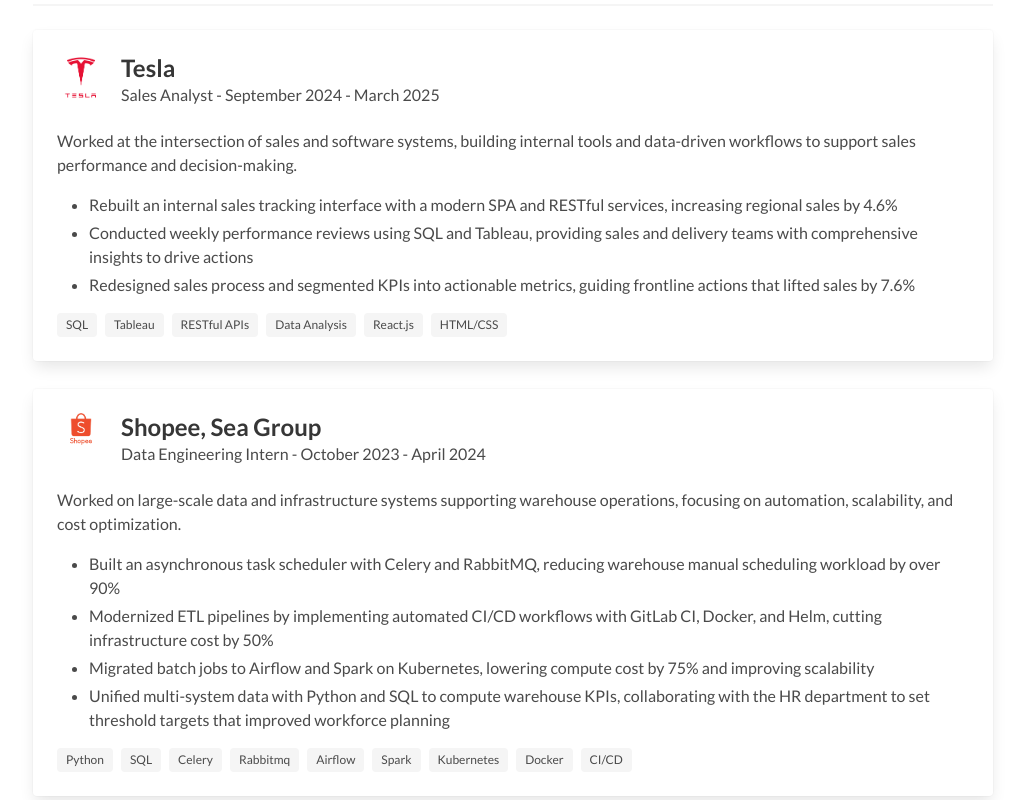
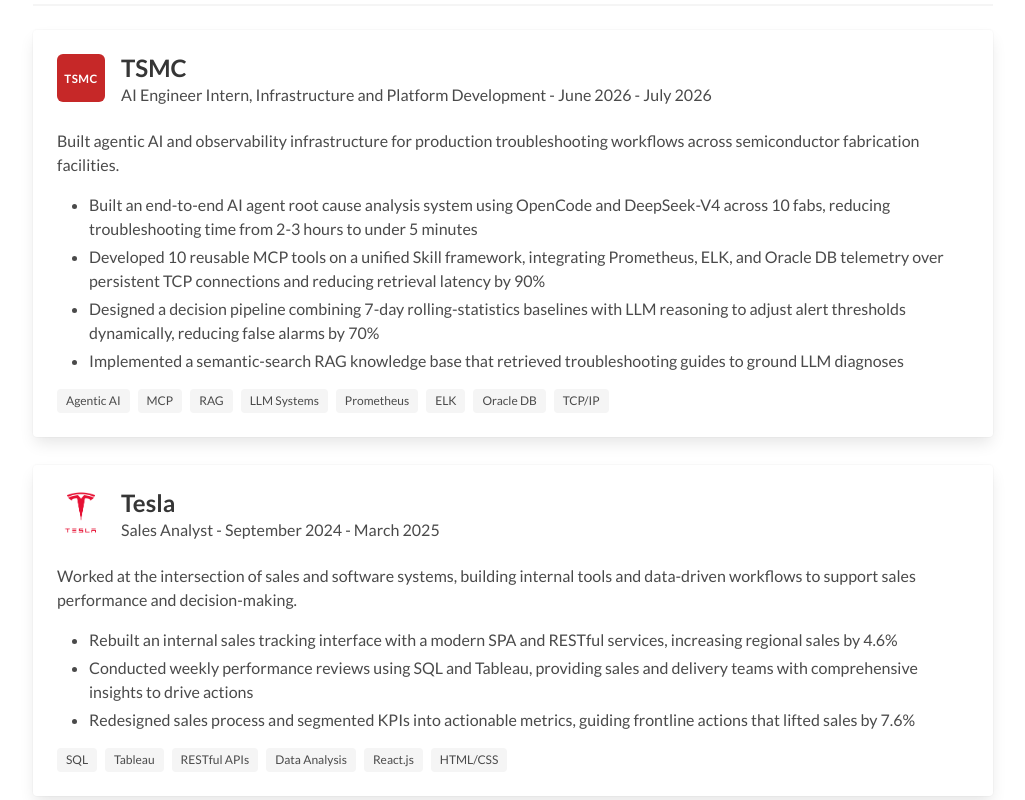
Before and after one commit to jhsutw/jhsutw.github.io, a plain HTML site: page index.html in a window 1280 px wide. Shown: the part 760-1560 px from the top of the page, without its empty margins (127-1152 px from the left). Drawn offline with Linux system fonts and the light colour scheme.

Commit message:
Add TSMC AI engineering experience

```diff
--- a/index.html
+++ b/index.html
@@ -44,6 +44,19 @@
     }
     @media (max-width: 480px) {
       #projects .tile .image { height: 160px; }
+    }
+    .company-mark {
+      width: 48px;
+      height: 48px;
+      display: flex;
+      align-items: center;
+      justify-content: center;
+      border-radius: 6px;
+      background: #c62828;
+      color: #fff;
+      font-size: 0.72rem;
+      font-weight: 700;
+      letter-spacing: 0.04em;
     }
   </style>
   <script src="https://kit.fontawesome.com/4e5a72c756.js"></script>
@@ -113,6 +126,38 @@
       <h1 class="title">Experience</h1>
       <hr />
       <div class="card">
+        <div class="card-content">
+          <div class="media">
+            <div class="media-left">
+              <div class="company-mark" role="img" aria-label="TSMC">TSMC</div>
+            </div>
+            <div class="media-content">
+              <p class="title is-4">TSMC</p>
+              <p class="subtitle is-6">AI Engineer Intern, Infrastructure and Platform Development - <time datetime="2026-06">June 2026</time> - <time datetime="2026-07">July 2026</time></p>
+            </div>
+          </div>
+          <div class="content">
+            <p>Built agentic AI and observability infrastructure for production troubleshooting workflows across semiconductor fabrication facilities.</p>
+            <ul>
+              <li>Built an end-to-end AI agent root cause analysis system using OpenCode and DeepSeek-V4 across 10 fabs, reducing troubleshooting time from 2-3 hours to under 5 minutes</li>
+              <li>Developed 10 reusable MCP tools on a unified Skill framework, integrating Prometheus, ELK, and Oracle DB telemetry over persistent TCP connections and reducing retrieval latency by 90%</li>
+              <li>Designed a decision pipeline combining 7-day rolling-statistics baselines with LLM reasoning to adjust alert thresholds dynamically, reducing false alarms by 70%</li>
+              <li>Implemented a semantic-search RAG knowledge base that retrieved troubleshooting guides to ground LLM diagnoses</li>
+            </ul>
+            <div class="tags">
+              <span class="tag">Agentic AI</span>
+              <span class="tag">MCP</span>
+              <span class="tag">RAG</span>
+              <span class="tag">LLM Systems</span>
+              <span class="tag">Prometheus</span>
+              <span class="tag">ELK</span>
+              <span class="tag">Oracle DB</span>
+              <span class="tag">TCP/IP</span>
+            </div>
+          </div>
+        </div>
+      </div>
+      <div class="card card-gap">
         <div class="card-content">
           <div class="media">
             <div class="media-left">
```
